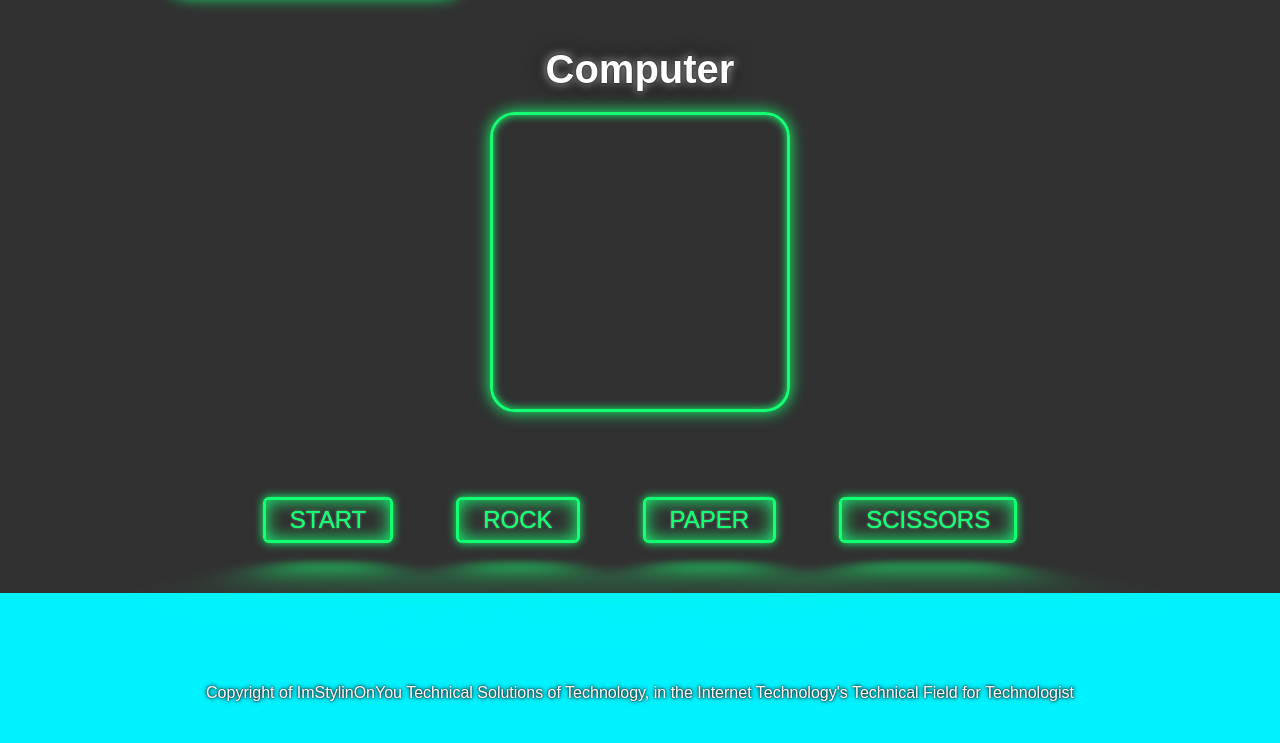
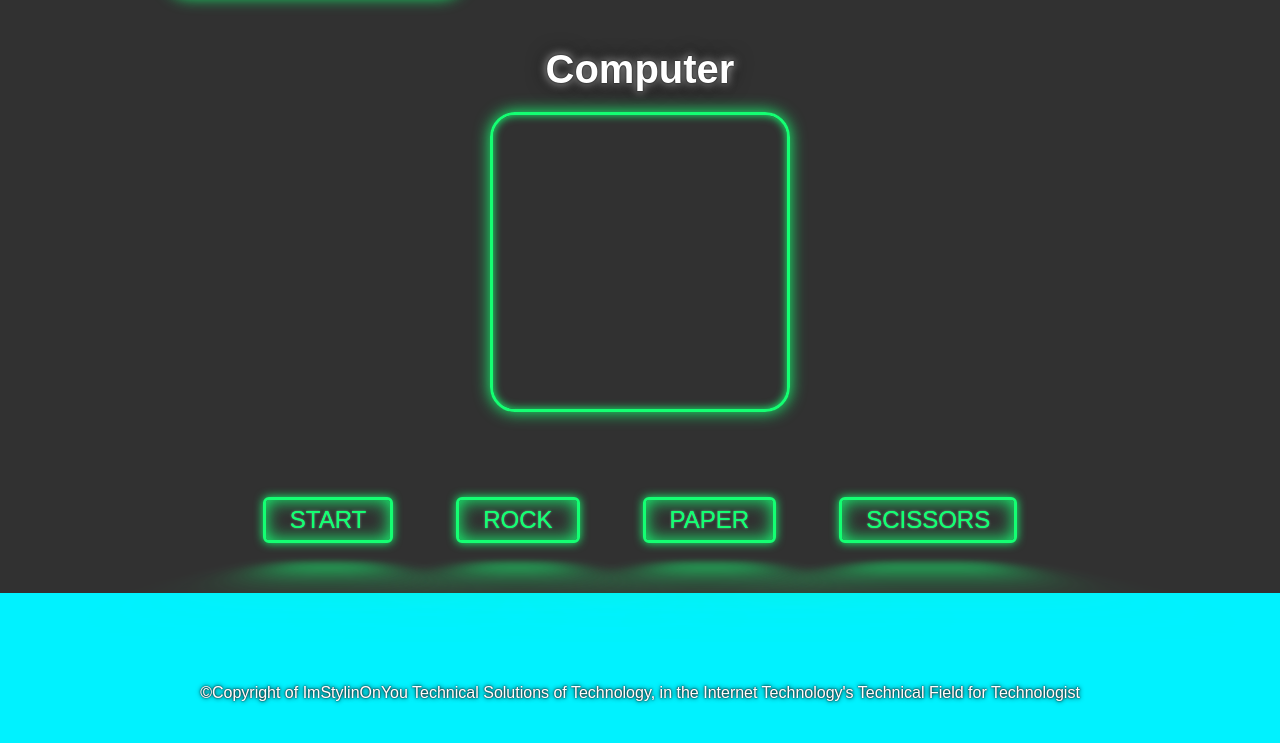
Before and after one commit to valeratech/Rock_Paper_Scissors, a plain HTML site: page index.html in a window 1280 px wide. Shown: the part 1463-2206 px from the top of the page. Drawn offline with Linux system fonts and the light colour scheme.

```diff
--- a/index.html
+++ b/index.html
@@ -39,7 +39,7 @@
         </section>
     </main>
     <footer class="my_footer">
-        <p>Copyright of ImStylinOnYou Technical Solutions of Technology, in the Internet Technology's Technical Field for Technologist</p>
+        <p>&copy;Copyright of ImStylinOnYou Technical Solutions of Technology, in the Internet Technology's Technical Field for Technologist</p>
     </footer>
 </body>
 </html>
```
